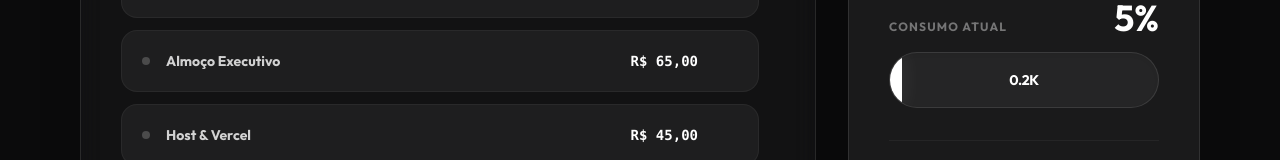
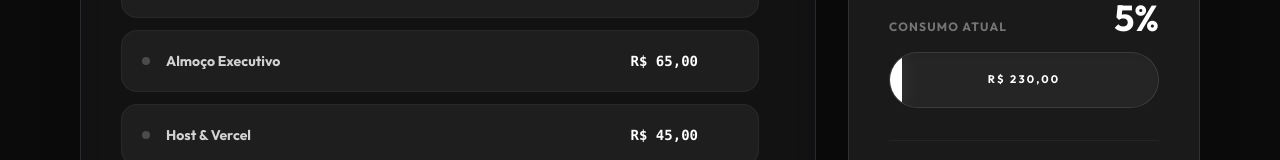
Before and after one commit to charlesmsobreira-cmd/InverseBrainrot, a Next.js app: page /financas in a window 1280 px wide. Shown: the part 772-932 px from the top of the page. Built offline with nearby package versions, Linux system fonts and the light colour scheme; a web font is replaced by a local one.

Commit message:
feat: Sistema de Flashcards SRS automatizado e Expressões do Dia

```diff
--- a/src/app/financas/page.tsx
+++ b/src/app/financas/page.tsx
@@ -289,8 +289,8 @@ export default function FinancePage() {
             <div className="w-full h-14 bg-white/5 rounded-full border border-white/10 overflow-hidden relative shadow-inner group">
               {/* Centered Label with Mix-Blend-Mode for high-end look */}
               <div className="absolute inset-0 flex items-center justify-center z-10 pointer-events-none">
-                <span className="text-sm font-black text-white mix-blend-difference tracking-tight">
-                  {(spent/1000).toFixed(1)}K
+                <span className="text-[11px] font-black text-white mix-blend-difference tracking-[0.2em] uppercase">
+                  {spent.toLocaleString('pt-BR', { style: 'currency', currency: 'BRL' })}
                 </span>
               </div>
 
```
